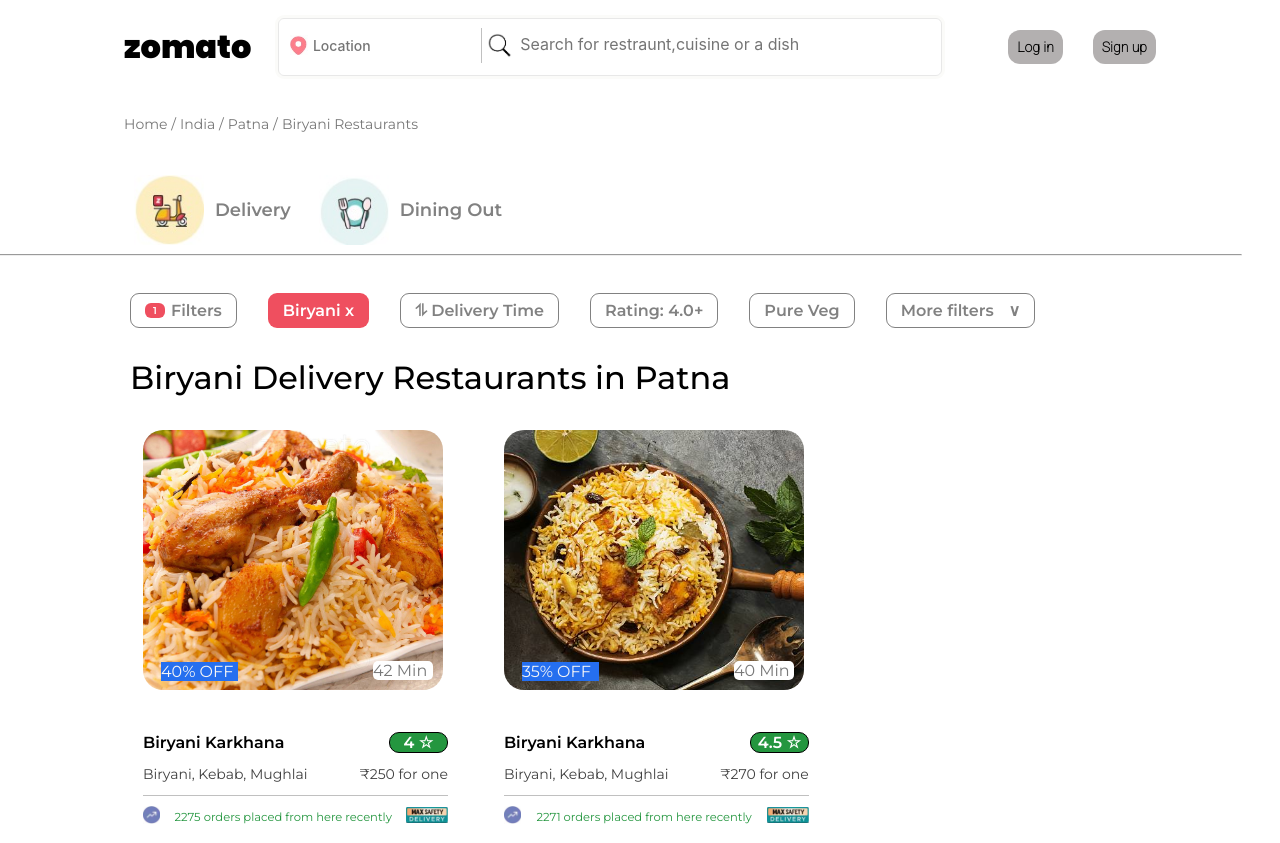
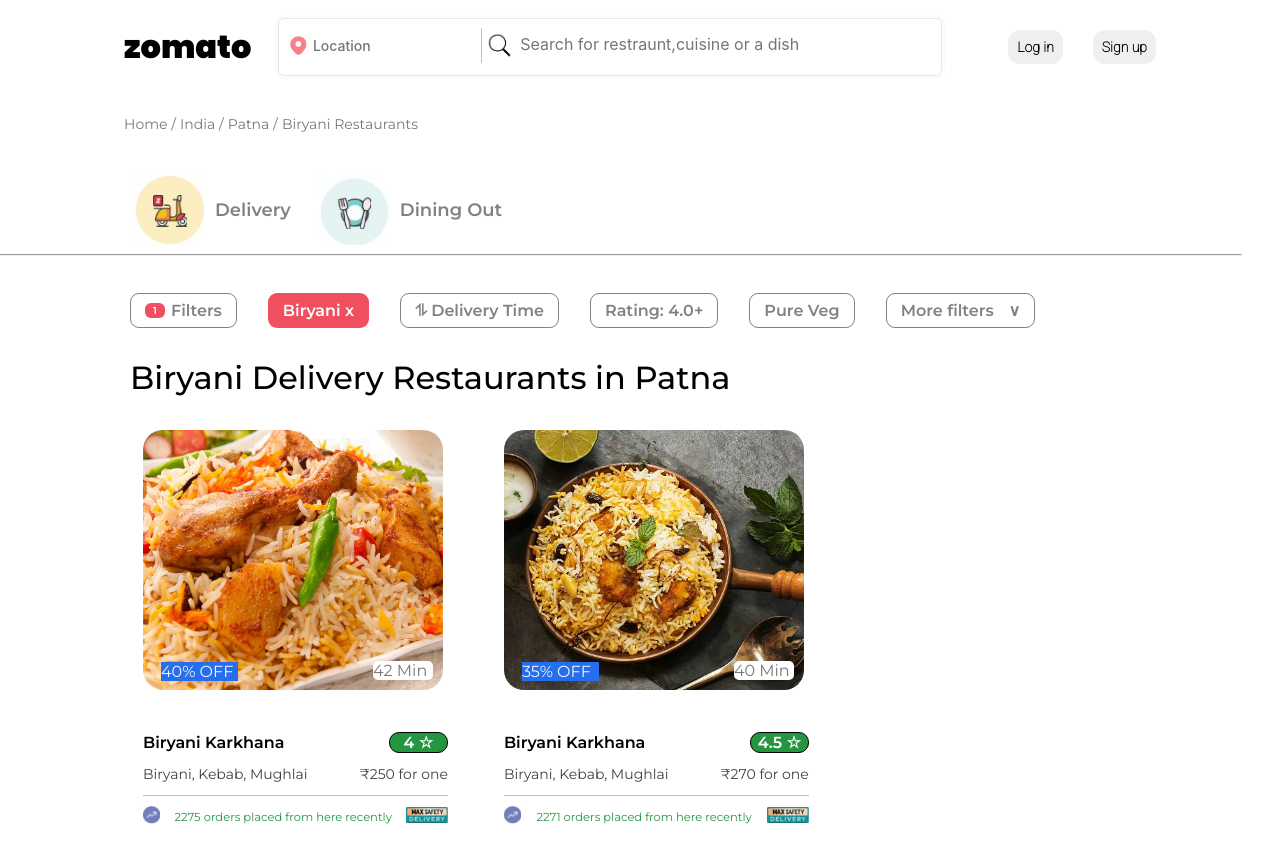
Before and after one commit to vis277/zomato-ui, a plain HTML site: page index.html in a window 1280 px wide. Shown: the top 843 px of the page. Drawn offline with Linux system fonts and the light colour scheme.

Commit message:
Changed css in button

```diff
--- a/assets/css/style.css
+++ b/assets/css/style.css
@@ -116,7 +116,7 @@ body {
   font-size: 14px;
   padding: 8px;
   border: 1px solid transparent;
-  background-color: #3b333362;
+  /* background-color: #3b333362; */
   color: black;
 }
 .button:hover {
```
